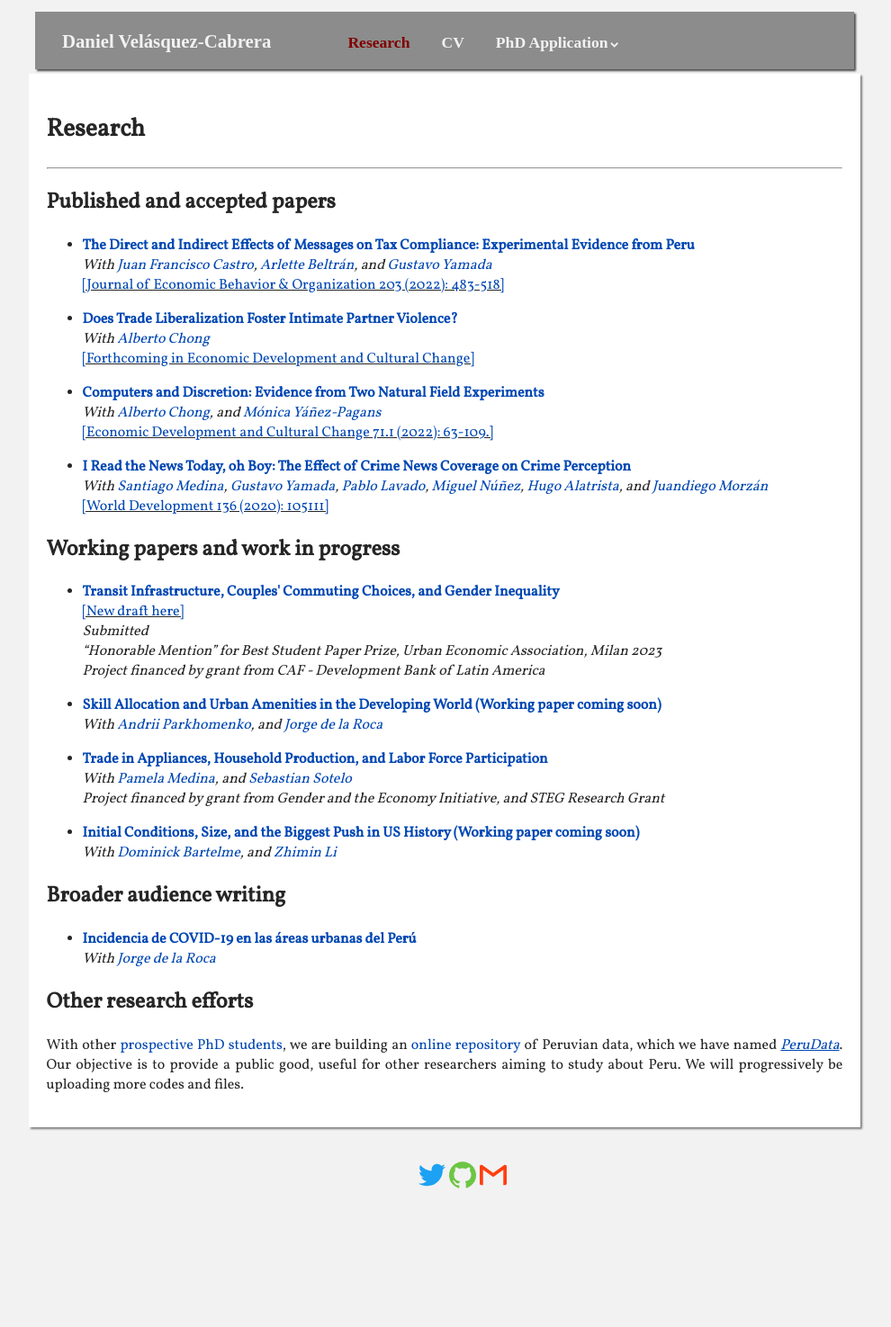
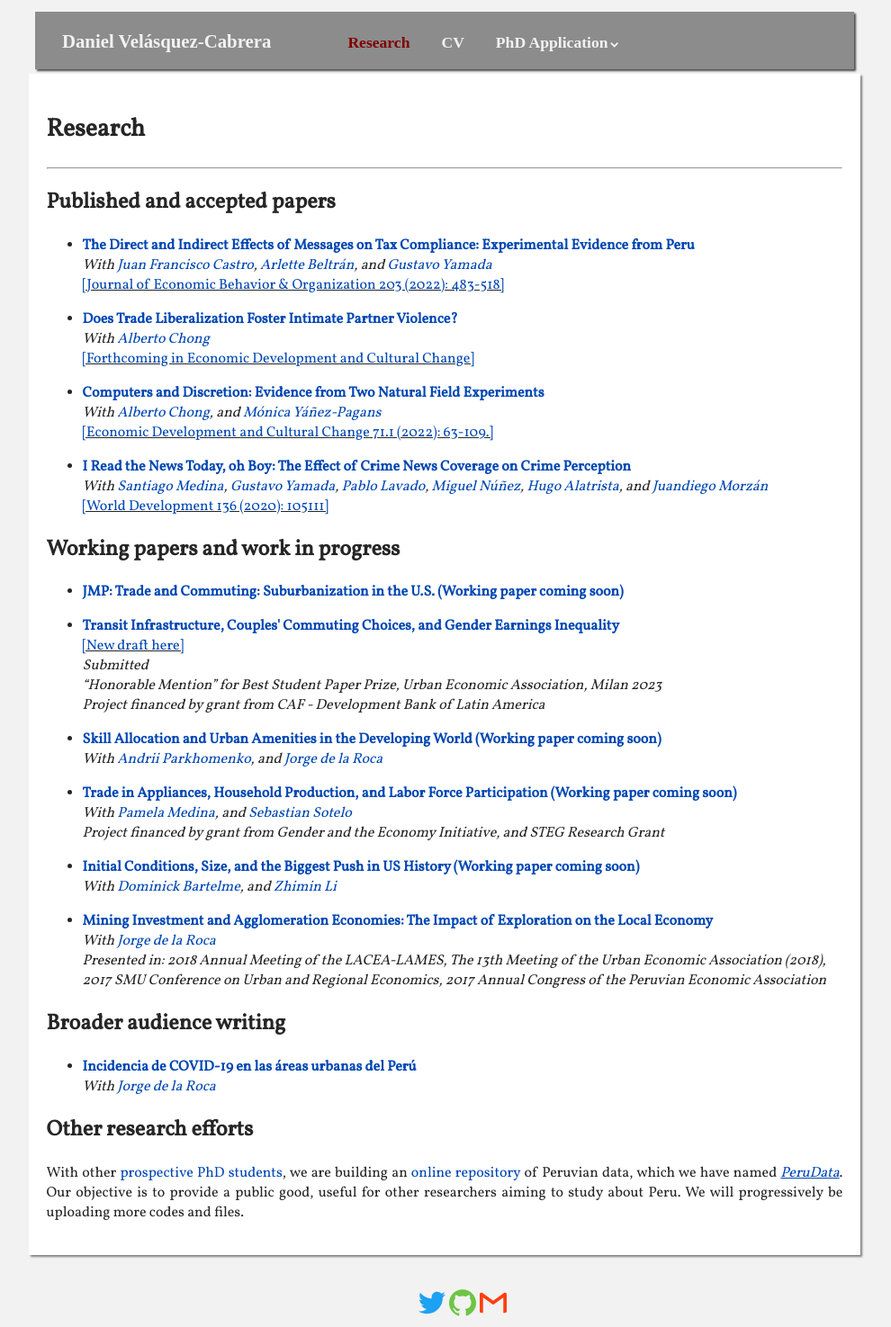
Before and after one commit to dvelasquezc/dvelasquezc.github.io, a Jekyll site: the page built from _pages/research.md, in a window 1280 px wide. Shown: the whole page at 90% size, without its empty margins (146-1136 px from the left). Built offline with Jekyll 4.4.1, drawn with Linux system fonts in a browser that asks for light colours; some web fonts are replaced; before the commit the page ends 1333 px from its top, so only the background shows below that.

Commit message:
update profile

```diff
--- a/_pages/research.md
+++ b/_pages/research.md
@@ -138,7 +138,7 @@ dropdown_folder: "no"
 			{% endif %}
 
 
-			{% if paper.title == 'Transit Infrastructure, Couples&apos; Commuting Choices, and Gender Inequality' %}
+			{% if paper.title == 'Transit Infrastructure, Couples&apos; Commuting Choices, and Gender Earnings Inequality' %}
 			<div class = "pdf">
 				<u><a href="{{ "/assets/pdfs/lima_couples_urban.pdf" | prepend: site.baseurl | prepend: site.url }}" target="_blank"> [New draft here] </a></u>
 			</div>
--- /dev/null
+++ b/_research/JMP.md
@@ -0,0 +1,21 @@
+---
+title: 'JMP: Trade and Commuting: Suburbanization in the U.S. (Working paper coming soon)'
+pubstatus: "mimeo"
+journal: "no"
+link: "no"
+presented: "no"
+pdf: 'no'
+abstract: '  '
+funding: 'no'
+order_paper: 1
+layout: page
+#corregir como se ponen pdfs
+---
+
+<p><b>Co-author(s)</b>: {{ page.coauthors }} </p>
+
+{% if page.presented != 'no' %}
+<p><b>Presented in</b>: {{ page.presented }} </p>
+{% endif %}
+
+<div class ="text"><p><b>Abstract</b>: {{ page.abstract }} </p></div>
--- /dev/null
+++ b/_research/exploration_agglomeration.md
@@ -0,0 +1,20 @@
+---
+title: "Mining Investment and Agglomeration Economies: The Impact of Exploration on the Local Economy"
+coauthors: Jorge de la Roca
+pubstatus: "mimeo"
+journal: "no"
+link: "no"
+presented: "2018 Annual Meeting of the LACEA-LAMES, The 13th Meeting of the Urban Economic Association (2018), 2017 SMU Conference on Urban and Regional Economics, 2017 Annual Congress of the Peruvian Economic Association"
+pdf: "no"
+abstract: 'We study the impact of mining explorations on the Peruvian local economy. The identification strategy is a difference-in-differences (DID) estimation. The treatment and control group were determined using the precise location of explorations and a buffer of 15 km radius. The main findings are that mining explorations increased hourly wages, monthly working hours and rents. Furthermore, gains from these investments were not limited to the mining industry: there were spillovers toward other industries.'
+funding: "no"
+order_paper: 6
+layout: page
+---
+<p><b>Co-author(s)</b>: {{ page.coauthors }} </p>
+
+{% if page.presented != 'no' %}
+<p><b>Presented in</b>: {{ page.presented }} </p>
+{% endif %}
+
+<div class ="text"><p><b>Abstract</b>: {{ page.abstract }} </p></div>
--- a/_research/trade_hhprices.md
+++ b/_research/trade_hhprices.md
@@ -1,12 +1,12 @@
 ---
-title: 'Trade in Appliances, Household Production, and Labor Force Participation'
+title: 'Trade in Appliances, Household Production, and Labor Force Participation (Working paper coming soon)'
 coauthors: Pamela Medina, Sebastian Sotelo
 pubstatus: "mimeo"
 journal: "no"
 link: "no"
 presented: "no"
 pdf: "no"
-abstract: 'We examine the impact of international trade on labor force participation. Previous research focuses on how trade affects labor demand, either through import competition or new export opportunities. We focus instead on how trade impacts the labor supply (particularly for females), by reducing the price of appliances that substitute for labor in household production. To examine this mechanism, we assemble a detailed data set for Peru consisting of four population censuses, household surveys, and customs records for the period 1983-2017. Using a difference-in-difference strategy, we find that labor force participation increases with a drop in the import price of appliances. The effect is larger for women. To structurally interpret these results, we build an equilibrium model of trade and household production.'
+abstract: 'We examine the effect of international trade on labor force participation, with afocus on how trade influences labor supply—particularly for women—through reductions in the prices of household appliances that substitute for domestic labor. Using a comprehensive data set from 1981 to 2017, which includes four population censuses, household surveys, and customs records from Peru, and employing an instrumental variable (IV) strategy, we demonstrate that labor force participation rises as appliance import prices fall. This effect is especially pronounced among married and younger women. To further explore these dynamics, we develop and estimate a dynamic general equilibrium model of trade and household production, evaluating the equilibrium effects of declining appliance prices. We find that the reduction in appliance prices during the sample period leads to an increase in female labor force participation by 2 percentage points, explaining one-tenth of the total rise in female labor participation in Peru over the past 30 years. However, the gender wage gap widens by approximately 1.5 percentage points in response to these changes.'
 funding: ' Gender and the Economy Initiative, and STEG Research Grant '
 order_paper: 4
 layout: page
```
Also changed, not shown: _research/lima_gender_urban.md (+1 -1 lines), index.md (+1 -1 lines).
